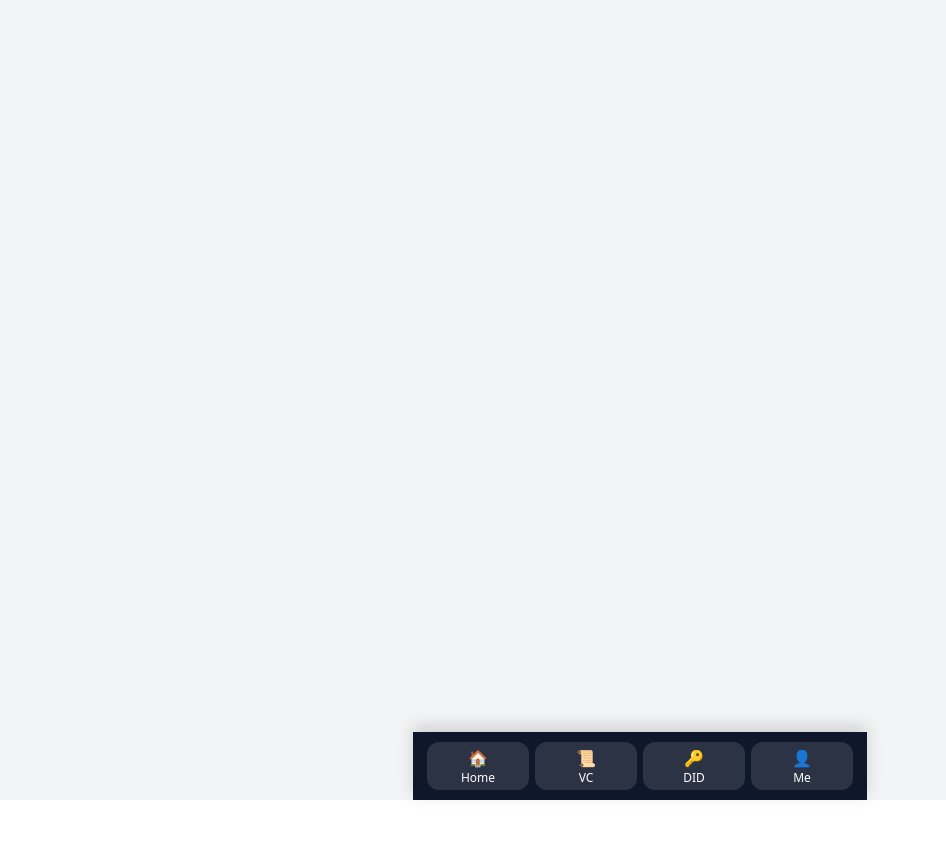
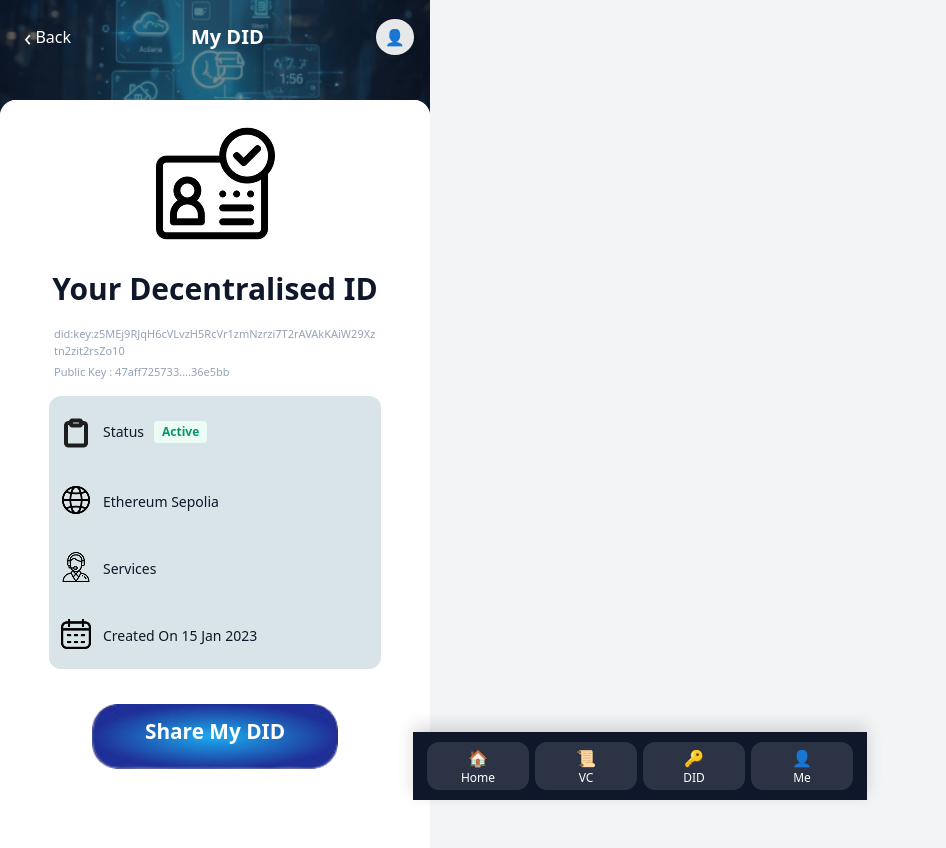
Before and after one commit to WeiShan-0415/FYP, a React app in the folder frontend/: page /didpage in a window 1280 px wide. Shown: the top 848 px of the page, without its empty margins (0-946 px from the left). Before the commit the page ends 800 px from the top, so only its background shows below. Built offline with nearby package versions, Linux system fonts and the light colour scheme; the HTML template or start-up script is replaced by a standard one.

Commit message:
add did pages

```diff
--- a/frontend/src/App.css
+++ b/frontend/src/App.css
@@ -12,7 +12,7 @@ body {
   min-height: 100vh;
   display: flex;
   flex-direction: column;
-  background: #f3f4f6; /* gray-100 */
+  background: #fff; /* gray-100 */
 }
 
 .header {
@@ -78,8 +78,16 @@ body {
   margin-top: -25px;
   padding: 0 0px 90px;
   background: #fff;
-  border: 1px solid #e5e7eb;
-  box-shadow: 0 2px 8px rgba(0,0,0,0.06);
+  /* border: 1px solid #e5e7eb; */
+  /* box-shadow: 0 2px 8px rgba(0,0,0,0.06); */
+  border-radius: 16px 16px 0 0;
+}
+.tallCards {
+  margin: -200px 0px 0px 0;
+  padding: 0 0px 90px;
+  background: #fff;
+  /* border: 1px solid #e5e7eb;
+  box-shadow: 0 2px 8px rgba(0,0,0,0.06); */
   border-radius: 16px 16px 0 0;
 }
 .homeTitle {
@@ -434,3 +442,111 @@ body {
   color: #d97706;
   background: #fef3c7;
 }
+
+/* DID Page Styles */
+
+.didCard {
+  background: #fff;
+  border-radius: 16px;
+  padding: 24px;
+  display: flex;
+  flex-direction: column;
+  gap: 5px;
+}
+
+.didHeader {
+  display: flex;
+  flex-direction: column;
+  align-items: center;
+  text-align: center;
+  gap: 5px;
+  padding-bottom: 10px;
+}
+
+.didIcon {
+  font-size: 48px;
+}
+
+.didTitle {
+  margin: 0;
+  font-size: 30px;
+  font-weight: 700;
+  color: #0f172a;
+}
+
+.didLabel {
+  margin: 0px 30px 0px 30px;
+  font-size: 11px;
+  color: #94a3b8;
+  word-break: break-all;
+  text-align: left;
+}
+
+.didInfoSection {
+  display: flex;
+  flex-direction: column;
+  gap: 5px;
+  background: #D8E4E8;
+  border-radius: 12px;
+  margin: 10px 25px;
+}
+
+.didInfoItem {
+  display: flex;
+  align-items: center;
+  gap: 12px;
+  padding: 12px;
+
+}
+
+.didInfoIcon {
+  font-size: 20px;
+  flex-shrink: 0;
+}
+
+.didInfoContent {
+  display: flex;
+  gap: 10px;
+}
+
+.didInfoLabel {
+  font-size: 14px;
+  font-weight: 500;
+  color: #0f172a;
+}
+
+.statusBadge {
+  font-size: 12px;
+  font-weight: 600;
+  color: #059669;
+  background: #ecfdf5;
+  padding: 2px 8px;
+  border-radius: 4px;
+  width: fit-content;
+}
+
+.buttonContainer {
+  position: relative;
+  display: flex;
+  justify-content: center;
+  align-items: center;
+  margin: 10px auto;
+  width: 75%;
+  background-color: white;
+}
+.button {
+  width: 100%;
+  height: 100%;
+  object-fit: contain;
+}
+.buttonText {
+  position: absolute;
+  top: 45%;
+  left: 50%;
+  transform: translate(-50%, -50%);
+  text-align: center;
+  color: #fff;
+  font-size: 1.3rem;
+  font-weight: 600;
+  line-height: 1.3;
+}
--- a/frontend/src/App.jsx
+++ b/frontend/src/App.jsx
@@ -4,6 +4,7 @@ import './App.css'
 import HomePage from './homepage.jsx'
 import TabBar from './TabBar.jsx'
 import Credential from './credential.jsx'
+import DidPage from './didpage.jsx'
 
 function App() {
   return (
@@ -11,6 +12,7 @@ function App() {
       <Routes>
         <Route path="/" element={<HomePage />} />
         <Route path="/credential" element={<Credential />} />
+        <Route path="/didpage" element={<DidPage />} />
       </Routes>
       <TabBar />
     </>
--- a/frontend/src/credential.jsx
+++ b/frontend/src/credential.jsx
@@ -1,4 +1,3 @@
-// Credential.jsx
 import { useState } from 'react';
 import { useNavigate } from 'react-router-dom';
 import './App.css';
@@ -37,7 +36,12 @@ export default function Credential() {
           <span className="totalBadge">4</span>
         </div>
         <div className="credentialCard">
-          <div className="cardIcon">🚗</div>
+          <div className="cardIcon">
+            <img
+                  src='/car.png'
+                  alt="Car"
+                />
+          </div>
           <div className="cardContent">
             <h4 className="cardName">Driver License</h4>
             <p className="cardIssued">Issued: Jan 2023</p>
@@ -46,7 +50,12 @@ export default function Credential() {
         </div>
 
         <div className="credentialCard">
-          <div className="cardIcon">🎓</div>
+          <div className="cardIcon">
+            <img
+                  src='/degree.png'
+                  alt="Degree"
+                />
+          </div>
           <div className="cardContent">
             <h4 className="cardName">University Degree</h4>
             <p className="cardIssued">Issued: Jan 2023</p>
@@ -55,7 +64,12 @@ export default function Credential() {
         </div>
 
         <div className="credentialCard">
-          <div className="cardIcon">🛂</div>
+          <div className="cardIcon">
+            <img
+                  src='/passport.png'
+                  alt="Passport"
+                />
+          </div>
           <div className="cardContent">
             <h4 className="cardName">Passport</h4>
             <p className="cardIssued">Issued: Jan 2023</p>
@@ -64,7 +78,12 @@ export default function Credential() {
         </div>
 
         <div className="credentialCard">
-          <div className="cardIcon">👨‍🍳</div>
+          <div className="cardIcon">
+            <img
+                  src='/cooking.png'
+                  alt="Cooking Certificate"
+                />
+          </div>
           <div className="cardContent">
             <h4 className="cardName">Cooking Certificate</h4>
             <p className="cardIssued">Issued: Jan 2023</p>
--- /dev/null
+++ b/frontend/src/didpage.jsx
@@ -0,0 +1,96 @@
+import { useState } from 'react';
+import { useNavigate } from 'react-router-dom';
+import './App.css';
+
+export default function DidPage() {
+  const navigate = useNavigate();
+  return (
+    <div className="appShell">
+      {/* Top header */}
+      <div className="header">
+        <div className="credentialContent">
+          <button className="backBtn" onClick={() => navigate('/')} aria-label="Back">
+            <span>‹</span>
+            <span>Back</span>
+          </button>
+          <h2 className="pageTitle">My DID</h2>
+          <button className="avatarBtn" aria-label="Profile">
+            <span role="img" aria-label="user">👤</span>
+          </button>
+        </div>
+      </div>
+      <main className="tallCards">
+        <div className="didCard">
+          <div className="didHeader">
+            <div className="didIcon">
+              <img
+                src='/DIDIcon.png'
+                alt="DID Icon"
+              />
+            </div>
+            <h3 className="didTitle">Your Decentralised ID</h3>
+          </div>
+            <p className="didLabel">did:key:z5MEj9RJqH6cVLvzH5RcVr1zmNzrzi7T2rAVAkKAiW29Xztn2zit2rsZo10</p>
+            <p className="didLabel">Public Key : 47aff725733....36e5bb</p>
+
+
+          <div className="didInfoSection">
+            <div className="didInfoItem">
+              <span className="didInfoIcon" style={{marginTop: "10px"}}>
+                <img
+                  src='/status.png'
+                  alt="Status Icon"
+                />
+              </span>
+              <div className="didInfoContent">
+                <span className="didInfoLabel">Status</span>
+                <span className="statusBadge">Active</span>
+              </div>
+            </div>
+
+            <div className="didInfoItem">
+              <span className="didInfoIcon">
+                <img
+                  src='/internet.png'
+                  alt="Ethereum Sepolia"
+                />
+              </span>
+              <div className="didInfoContent">
+                <span className="didInfoLabel" style={{marginTop: "-5px"}}>Ethereum Sepolia</span>
+              </div>
+            </div>
+
+            <div className="didInfoItem">
+              <span className="didInfoIcon">
+                <img
+                  src='/services.png'
+                  alt="Services"
+                />
+              </span>
+              <div className="didInfoContent">
+                <span className="didInfoLabel" style={{marginTop: "-5px"}}>Services</span>
+              </div>
+            </div>
+
+            <div className="didInfoItem">
+              <span className="didInfoIcon">
+                <img
+                  src='/calendar.png'
+                  alt="Calendar"
+                />
+              </span>
+              <div className="didInfoContent">
+                <span className="didInfoLabel" style={{marginTop: "-5px"}}>Created On 15 Jan 2023</span>
+              </div>
+            </div>
+          </div>
+
+          <button className="buttonContainer">
+            <img className="button" src="/button.png" alt="Share Icon" />
+            <span className="buttonText">Share My DID</span>
+          </button>
+        </div>
+      </main>
+    </div>
+  );
+}
--- a/frontend/src/homepage.jsx
+++ b/frontend/src/homepage.jsx
@@ -41,7 +41,7 @@ export default function HomePage() {
       <main className="homeCards">
         <h3 className="homeTitle">Home</h3>
 
-        <button className="menuCard" onClick={createDid} disabled={loading}>
+        <button className="menuCard" onClick={() => navigate('/didpage')}>
            <img
               src='/DID.png'
               alt="DID"
```
